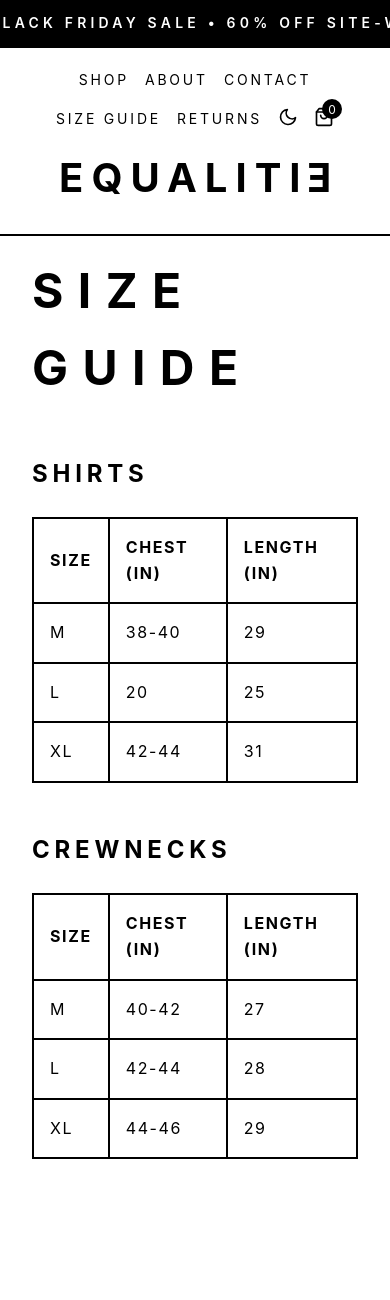
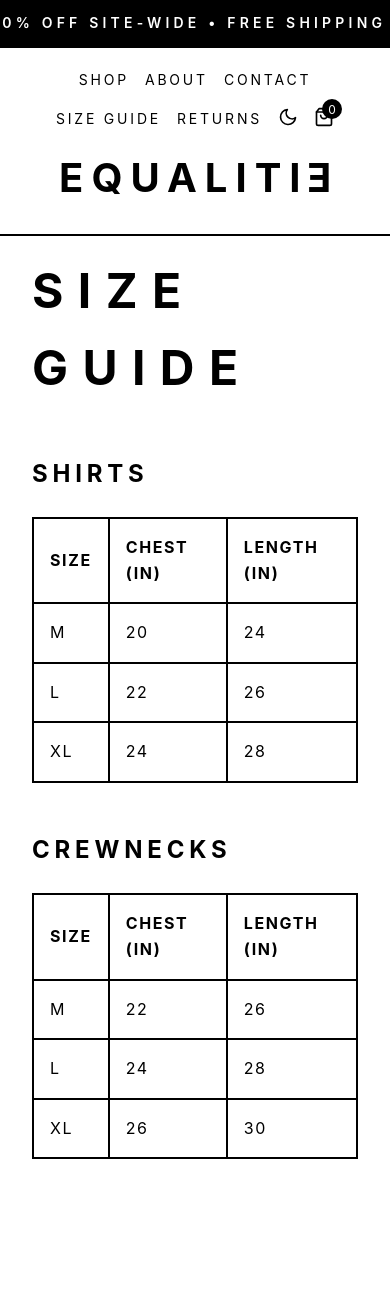
Before and after one commit to sleepystatic/equalitie, a Flask app: page /size-guide in a window 390 px wide. Shown: the top 1300 px of the page. Run offline with Flask 3, Linux system fonts and the light colour scheme; data that the repository does not hold is empty.

Commit message:
Added Favicon and UI Enhancements

```diff
--- a/templates/base.html
+++ b/templates/base.html
@@ -12,15 +12,21 @@
     </script>
     <meta charset="UTF-8">
     <meta name="viewport" content="width=device-width, initial-scale=1.0">
+
+    <link rel="icon" type="image/png" sizes="32x32" href="{{ url_for('static', filename='images/favicon-32x32.png') }}">
+    <link rel="icon" type="image/png" sizes="64x64" href="{{ url_for('static', filename='images/favicon-64x64.png') }}">
+    <link rel="apple-touch-icon"href="{{ url_for('static', filename='images/apple-touch-icon.png') }}">
+
     <title>{% block title %}Equalitie{% endblock %}</title>
     <link rel="stylesheet" href="{{ url_for('static', filename='css/style.css') }}">
 </head>
 <body>
     <div class="promo-banner">
         <div class="promo-scroll">
-            <span>BLACK FRIDAY SALE • 60% OFF SITE-WIDE • FREE SHIPPING • </span>
-            <span>BLACK FRIDAY SALE • 60% OFF SITE-WIDE • FREE SHIPPING • </span>
-            <span>BLACK FRIDAY SALE • 60% OFF SITE-WIDE • FREE SHIPPING • </span>
+            <span>60% OFF SITE-WIDE • FREE SHIPPING • </span>
+            <span>60% OFF SITE-WIDE • FREE SHIPPING • </span>
+            <span>60% OFF SITE-WIDE • FREE SHIPPING • </span>
+            <span>60% OFF SITE-WIDE • FREE SHIPPING • </span>
         </div>
     </div>
     <!-- Header -->
--- a/templates/size-guide.html
+++ b/templates/size-guide.html
@@ -21,18 +21,18 @@
                     <tbody>
                         <tr>
                             <td>M</td>
-                            <td>38-40</td>
-                            <td>29</td>
+                            <td>20</td>
+                            <td>24</td>
                         </tr>
                         <tr>
                             <td>L</td>
-                            <td>20</td>
-                            <td>25</td>
+                            <td>22</td>
+                            <td>26</td>
                         </tr>
                         <tr>
                             <td>XL</td>
-                            <td>42-44</td>
-                            <td>31</td>
+                            <td>24</td>
+                            <td>28</td>
                         </tr>
                     </tbody>
                 </table>
@@ -53,18 +53,18 @@
                     <tbody>
                         <tr>
                             <td>M</td>
-                            <td>40-42</td>
-                            <td>27</td>
+                            <td>22</td>
+                            <td>26</td>
                         </tr>
                         <tr>
                             <td>L</td>
-                            <td>42-44</td>
+                            <td>24</td>
                             <td>28</td>
                         </tr>
                         <tr>
                             <td>XL</td>
-                            <td>44-46</td>
-                            <td>29</td>
+                            <td>26</td>
+                            <td>30</td>
                         </tr>
                     </tbody>
                 </table>
```
Also changed, not shown: static/css/style.css (+29 -4 lines), templates/checkout.html (+14 -5 lines), static/images/apple-touch-icon.png (added), static/images/favicon-32x32.png (added), static/images/favicon-64x64.png (added).
